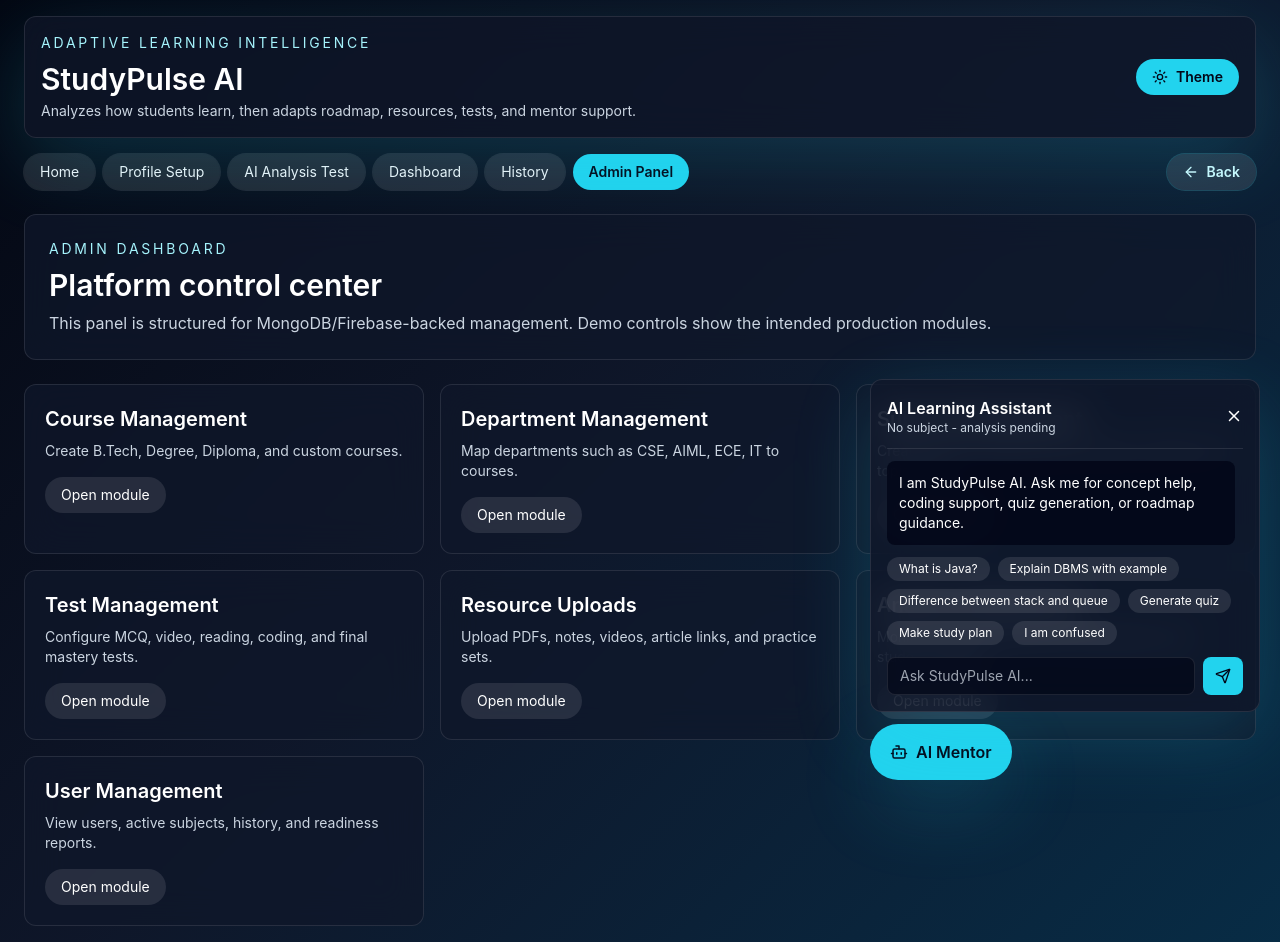
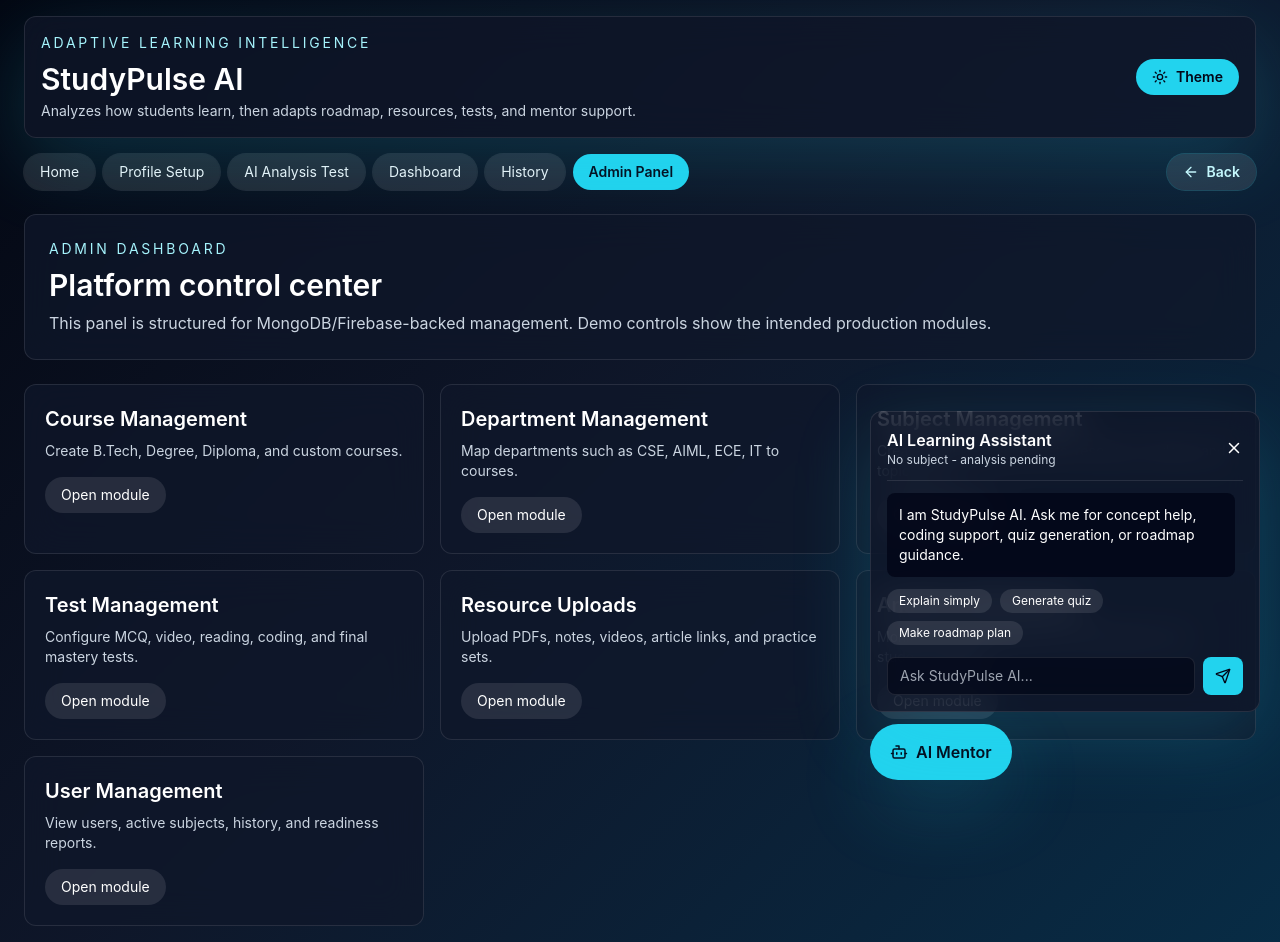
Before and after one commit to SaitejaAnnamaraju/study--pluse-ai, a React (Vite) app in the folder client/: page /admin in a window 1280 px wide. Both pictures are taken after a click on the button "AI Mentor". Built offline with nearby package versions, Linux system fonts and the light colour scheme; no server answers.

Commit message:
updated project

```diff
--- a/client/src/components/Chatbot.jsx
+++ b/client/src/components/Chatbot.jsx
@@ -1,15 +1,6 @@
 import { Bot, Send, X } from 'lucide-react';
 import { useState } from 'react';
 import { api } from '../lib/api.js';
-
-const mentorPrompts = [
-  'What is Java?',
-  'Explain DBMS with example',
-  'Difference between stack and queue',
-  'Generate quiz',
-  'Make study plan',
-  'I am confused'
-];
 
 export default function Chatbot({ profile, analysis, roadmap }) {
   const [open, setOpen] = useState(false);
@@ -63,7 +54,7 @@ export default function Chatbot({ profile, analysis, roadmap }) {
             {loading && <div className="rounded-lg bg-slate-950/80 p-3 text-sm text-slate-300">Thinking...</div>}
           </div>
           <div className="mt-3 flex flex-wrap gap-2">
-            {mentorPrompts.map((item) => (
+            {['Explain simply', 'Generate quiz', 'Make roadmap plan'].map((item) => (
               <button key={item} onClick={() => send(item)} className="rounded-full bg-white/10 px-3 py-1 text-xs">{item}</button>
             ))}
           </div>
```
